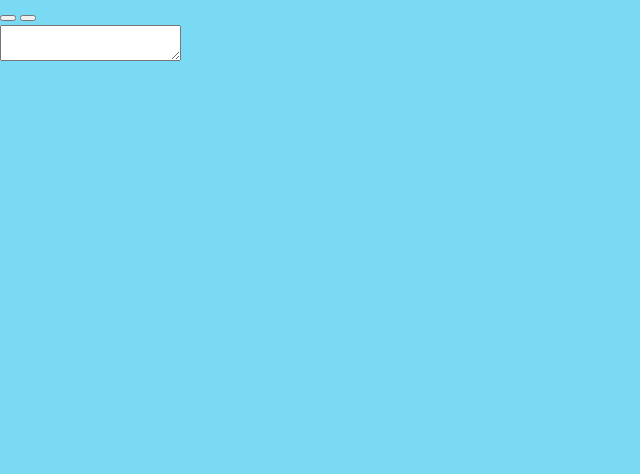
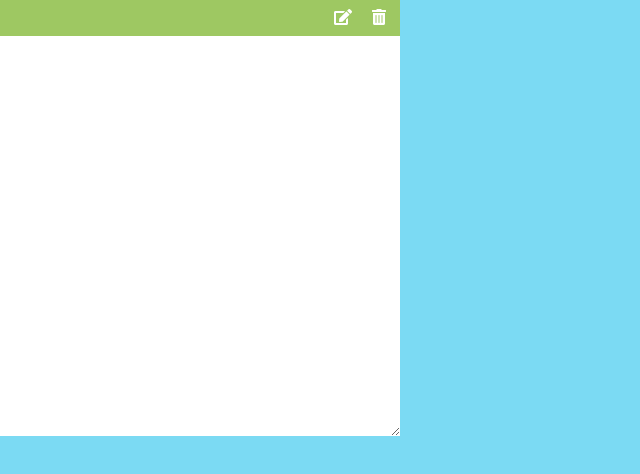
Before and after one commit to SageJatin/10-JavaScript-Projects, a plain HTML site: page notes-app/index.html in a window 1280 px wide. Shown: the whole page, without its empty margins (0-640 px from the left). Drawn offline with nearby package versions, Linux system fonts and the light colour scheme.

Commit message:
css added

```diff
--- a/notes-app/index.html
+++ b/notes-app/index.html
@@ -3,19 +3,27 @@
 <head>
     <meta charset="UTF-8">
     <meta name="viewport" content="width=device-width, initial-scale=1.0">
-    <title>Document</title>
+    <title>Notes App</title>
     <link rel="stylesheet" href="style.css">
+    <link
+            rel="stylesheet"
+            href="https://cdnjs.cloudflare.com/ajax/libs/font-awesome/5.14.0/css/all.min.css"
+    />
+    <script src="https://cdnjs.cloudflare.com/ajax/libs/marked/1.1.1/marked.min.js"></script>
     <script src="script.js" defer></script>
 </head>
 <body>
     <div class="notes">
-        <div id="tools">
-            <button></button>
-            <button></button>
+
+        <div class="tools">
+            <button><i class="fas fa-edit"></i></button>
+            <button><i class="fas fa-trash-alt"></i></button>
         </div>
-        <div class="body-section">
-            <textarea name="" id=""></textarea>
-        </div>
+
+        <div class="main"></div>
+
+        <textarea name="" id=""></textarea>
+
     </div>
 </body>
 </html>
--- a/notes-app/style.css
+++ b/notes-app/style.css
@@ -6,11 +6,45 @@
 
 body{
     background-color: #7bdaf3;
+    display: flex;
+    flex-wrap: wrap;
     font-family: "Poppins", sans-serif;
     margin: 0;
 }
 
-.container{
-    height: 500px;
-    width: 500px;
+.notes{
+    background-color: #fff;
+    height: 400px;
+    width: 400px;
 }
+
+.notes .tools {
+    background-color: #9ec862;
+    display: flex;
+    justify-content: flex-end;
+    padding: 0.5rem;
+}
+
+.notes .tools button {
+    background-color: transparent;
+    color: #fff;
+    border: none;
+    font-size: 1rem;
+    margin-left: 0.5rem;
+}
+
+.notes .main {
+    height: 100%;
+    width: 100%;
+    display: none;
+}
+
+.notes textarea{
+    outline: none;
+    height: 100%;
+    width: 100%;
+    /* box-sizing: border-box; */
+    border: none;
+    /* resize: none; */
+    font-family: inherit;
+}
```
